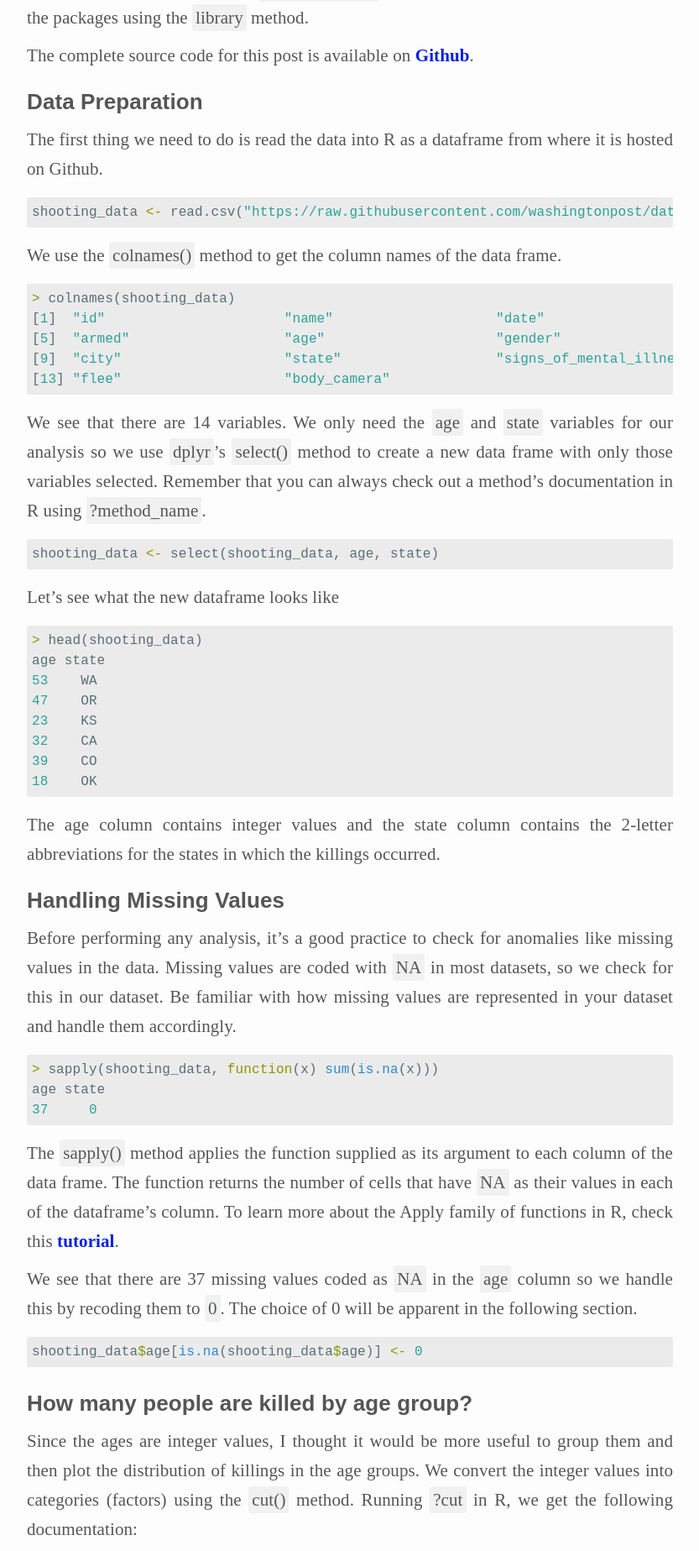
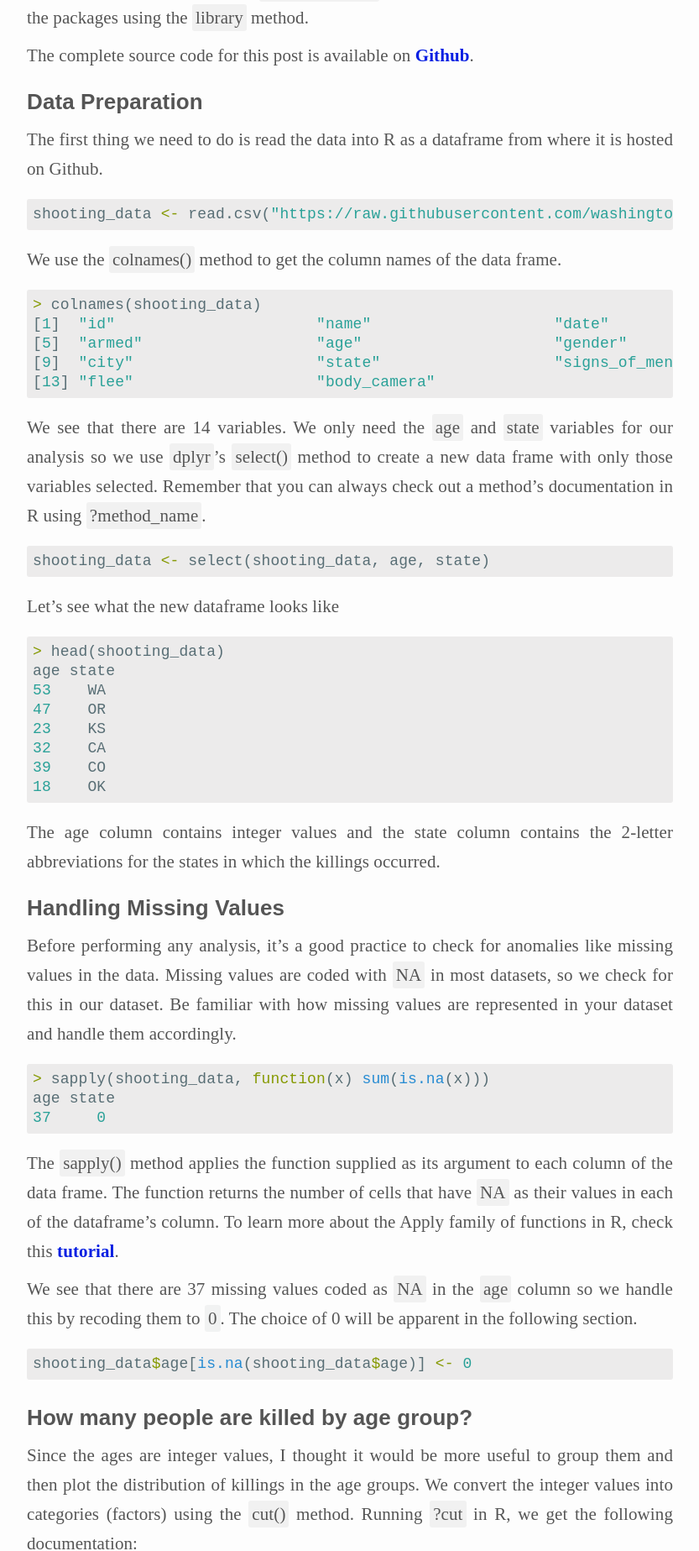
Before and after one commit to allenakinkunle/allenakinkunle.github.io, a Jekyll site: the page built from _posts/2016-07-14-exploratory-analysis-police-shooting.md, in a window 1280 px wide. Shown: the part 864-2711 px from the top of the page at 84% size, without its empty margins (223-1056 px from the left). Built offline with Jekyll 4.4.1, drawn with Linux system fonts in a browser that asks for light colours; comment, search, counter and statistics services are not loaded; some of the changed text lies outside the part shown.

Commit message:
Fix fonts

```diff
--- a/_sass/layout.scss
+++ b/_sass/layout.scss
@@ -40,6 +40,10 @@ body {
 
 #nav-left {
   @include nav-position(left);
+}
+
+img.percent80 {
+  width: 80%;
 }
 
 /* Toggle class to open menu */
--- a/_sass/typography.scss
+++ b/_sass/typography.scss
@@ -8,8 +8,9 @@ body {
 }
 
 pre {
-  font-size: 1.6rem;
-  padding: 0.6rem !important;
+  font-size: 1.8rem;
+  padding: 0.7rem !important;
+  line-height: 2.3rem;
 }
 
 a {
```
